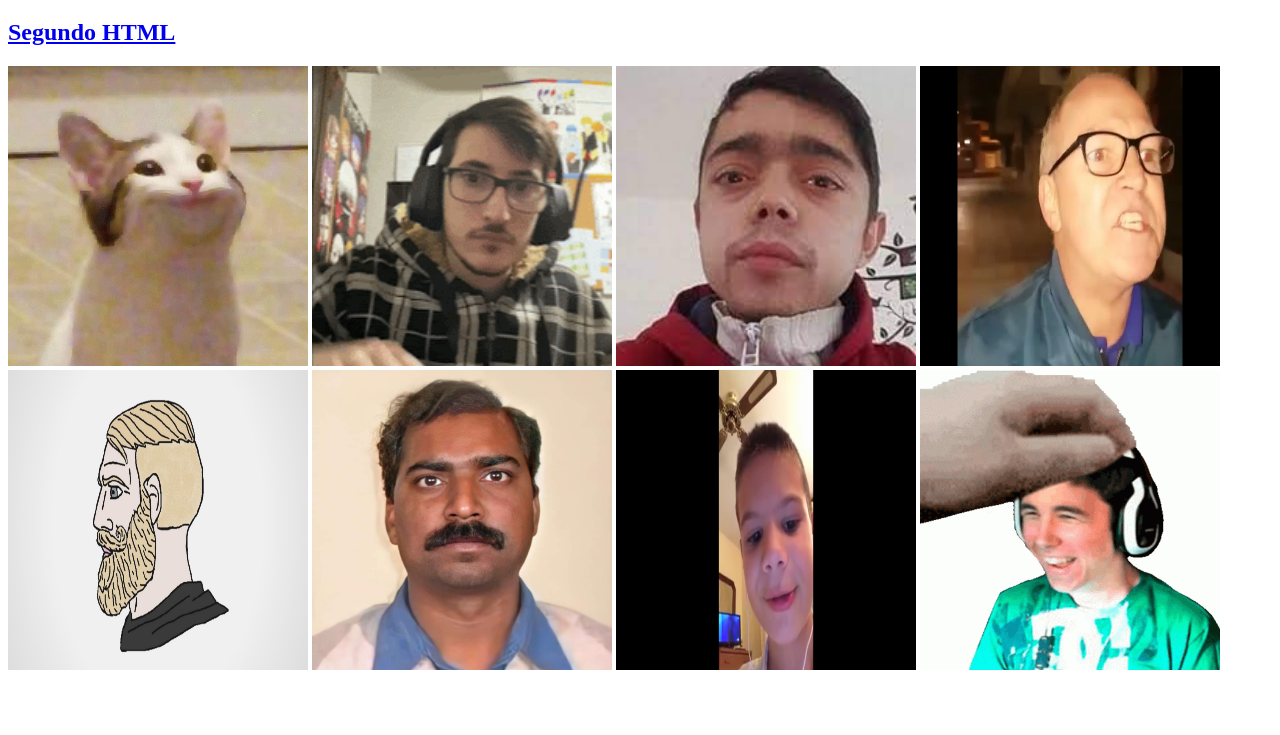
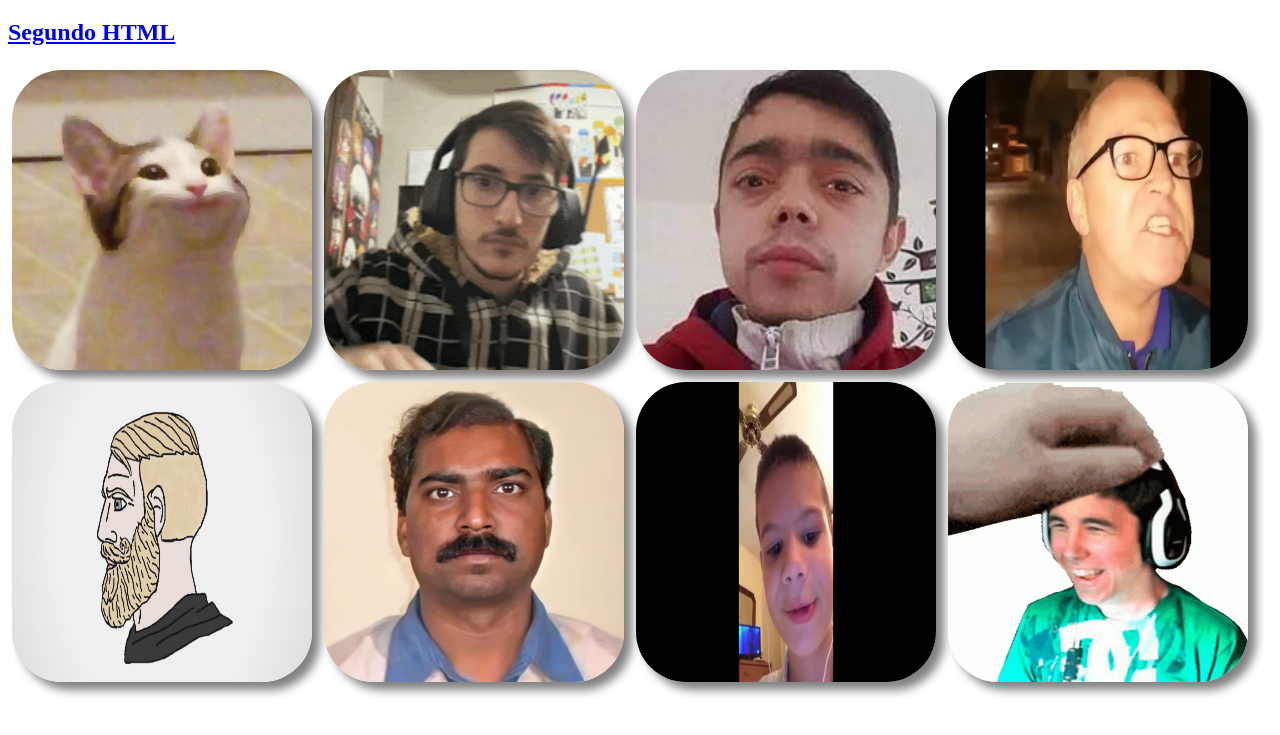
Before and after one commit to Alvaro1055/webCampusFP, a plain HTML site: page index.html in a window 1280 px wide. Shown: the part 61-796 px from the top of the page. Drawn offline with Linux system fonts and the light colour scheme.

Commit message:
Imagenes redondeadas con sombreado

```diff
--- a/css/style.css
+++ b/css/style.css
@@ -6,6 +6,7 @@ color: white;
 img{
     height: 300px;
     width: 300px;
-
-
+    border-radius: 50px;
+    box-shadow: 8px 8px 10px grey;
+    margin: 4px 4px 4px 4px;
 }
```
